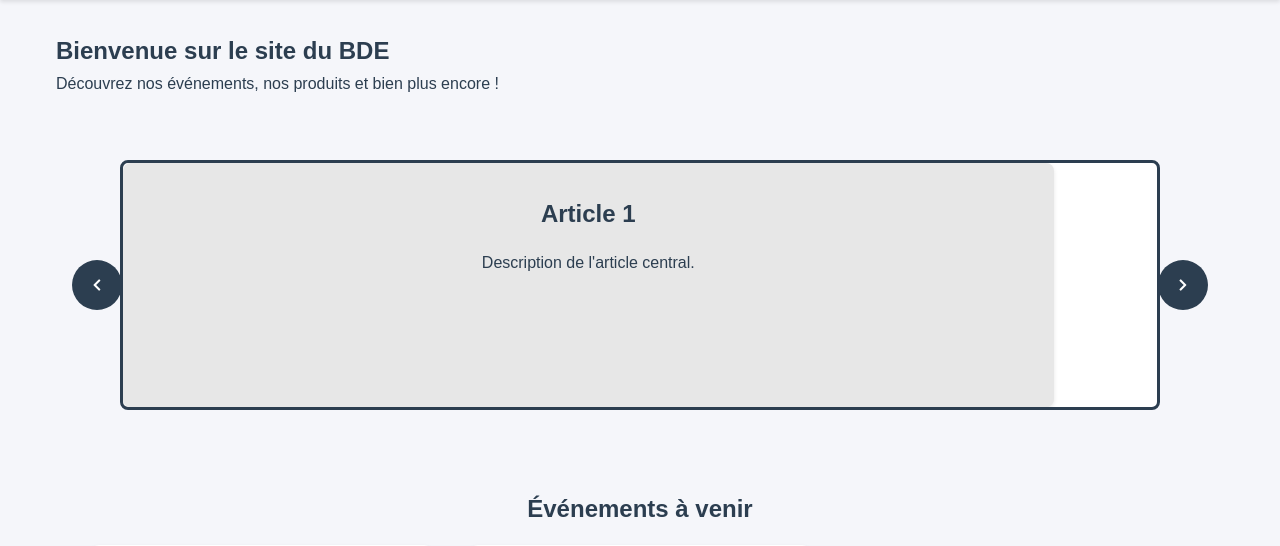
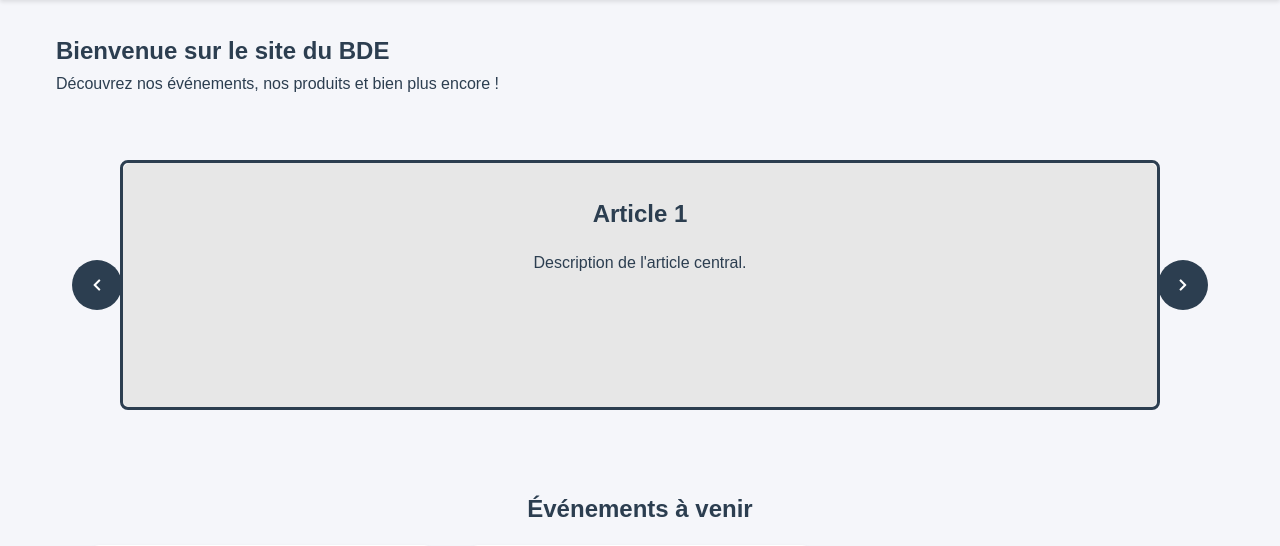
Before and after one commit to NicolasCHANTEUX/SAE_4.01_site_BDE, a PHP site: page /app/views/index.php in a window 1280 px wide. Shown: the part 83-629 px from the top of the page. Run offline with PHP 8.4, Linux system fonts and the light colour scheme.

Commit message:
article centré

```diff
--- a/assets/css/accueil.css
+++ b/assets/css/accueil.css
@@ -4,6 +4,9 @@
 	width: 100%;
 	padding: 2rem 4rem;
 	margin-top: 2rem;
+	display: flex;
+	justify-content: center;
+	align-items: center; /* Centrer verticalement si nécessaire */
 }
 
 .carousel {
@@ -19,7 +22,7 @@
 
 .carousel-item {
 	position: absolute;
-	width: 90%;
+	width: 100%;
 	height: 100%;
 	background: rgb(231, 231, 231);
 	padding: 2rem;
```
